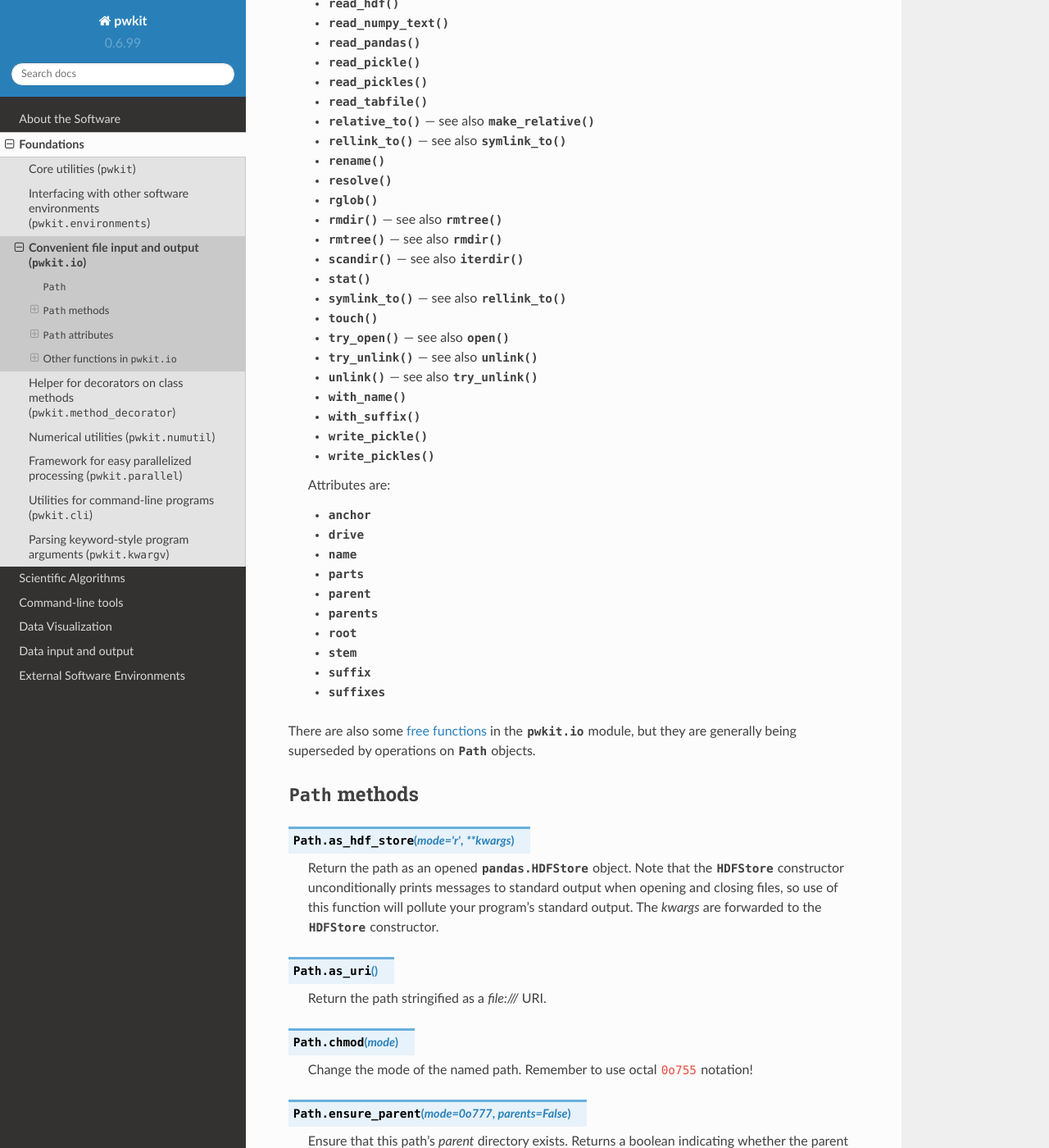
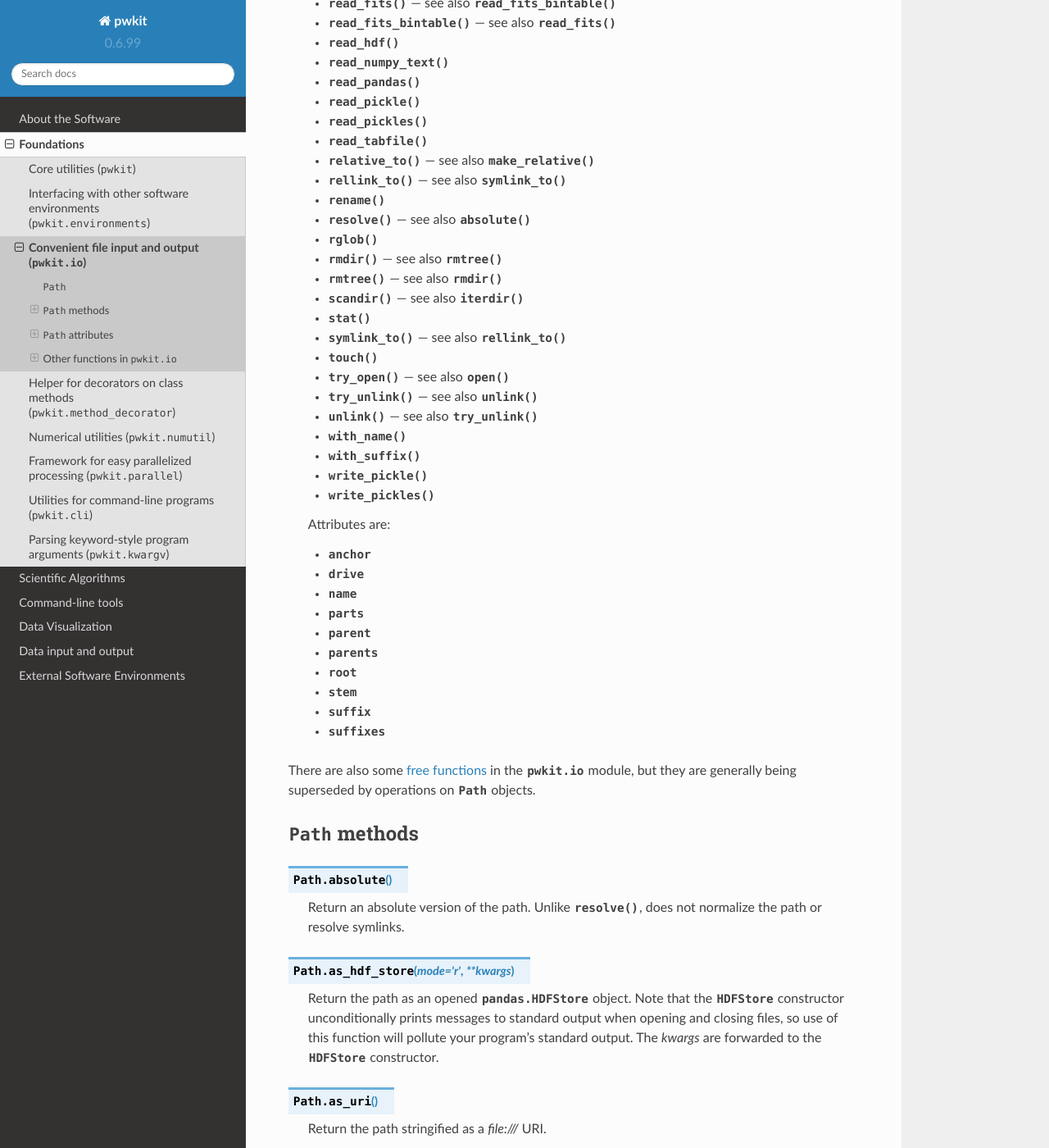
Before and after one commit to pkgw/pwkit, a Sphinx documentation site: the page built from docs/source/foundations/io.rst, in a window 1280 px wide and 1400 px high, scrolled down 980 px. Shown: the whole window at 82% size. Built offline with Sphinx 7.4.7 and the Read the Docs theme 2.0.0, drawn with Linux system fonts in a browser that asks for light colours; formulas are drawn with MathJax 3; cross-references to code outside the pages are shown as plain code; some of the changed text lies outside the part shown.

Commit message:
pwkit/io.py: document some methods missing from the pathlib docs

```diff
--- a/docs/source/foundations/io.rst
+++ b/docs/source/foundations/io.rst
@@ -22,9 +22,11 @@
 
    The key methods on :class:`Path` instances are:
 
+   - :meth:`absolute` — see also :meth:`resolve`
    - :meth:`as_hdf_store`
    - :meth:`as_uri`
    - :meth:`chmod`
+   - :staticmeth:`cwd`
    - :meth:`ensure_parent`
    - :meth:`exists`
    - :meth:`expand`
@@ -55,7 +57,7 @@
    - :meth:`relative_to` — see also :meth:`make_relative`
    - :meth:`rellink_to` — see also :meth:`symlink_to`
    - :meth:`rename`
-   - :meth:`resolve`
+   - :meth:`resolve` — see also :meth:`absolute`
    - :meth:`rglob`
    - :meth:`rmdir` — see also :meth:`rmtree`
    - :meth:`rmtree` — see also :meth:`rmdir`
@@ -92,6 +94,12 @@
 
 :class:`Path` methods
 ------------------------------------------------------------------------
+
+.. method:: Path.absolute()
+
+   Return an absolute version of the path. Unlike :meth:`resolve`, does not
+   normalize the path or resolve symlinks.
+
 
 .. method:: Path.as_hdf_store(mode='r', **kwargs)
 
@@ -471,6 +479,12 @@
    using :mod:`cPickle`.
 
 
+.. staticmethod:: Path.cwd()
+
+   Returns a new path containing the absolute path of the current working
+   directory.
+
+
 :class:`Path` attributes
 ------------------------------------------------------------------------
 
```
